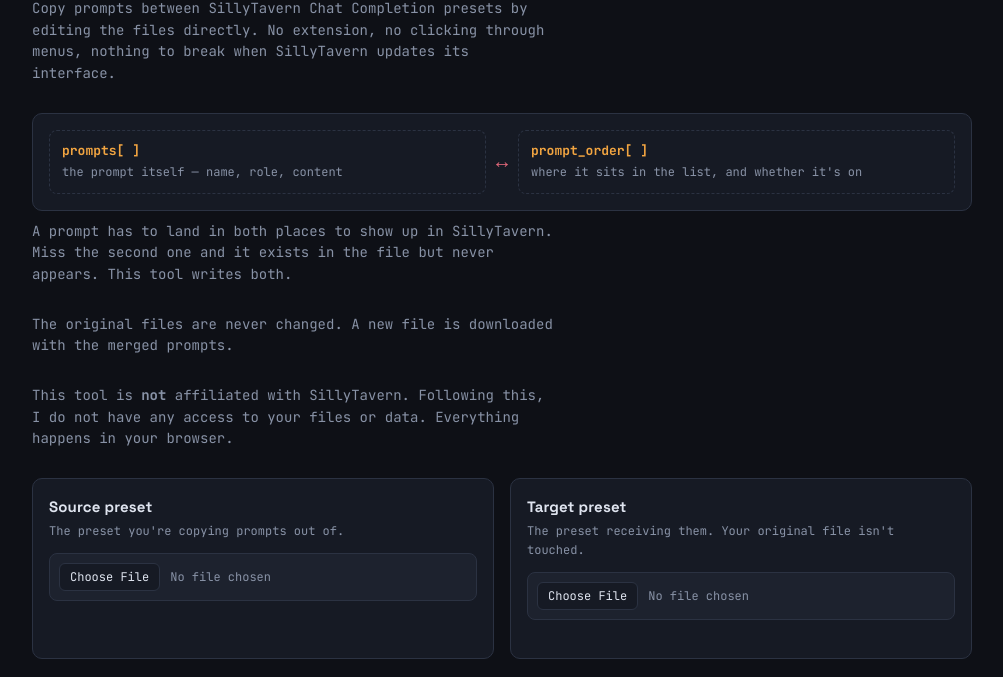
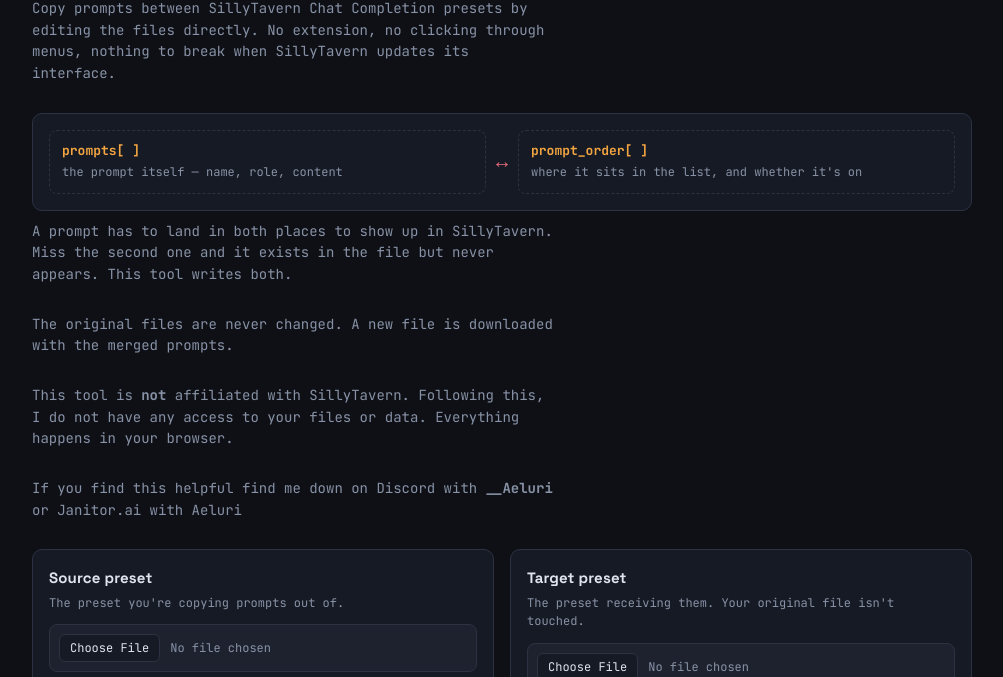
Before and after one commit to Aeluri-monke/PresetCopierWebsite, a plain HTML site: page index.html in a window 1280 px wide. Shown: the part 102-779 px from the top of the page, without its empty margins (138-1141 px from the left). Drawn offline with Linux system fonts and the light colour scheme.

Commit message:
Update index.html

```diff
--- a/index.html
+++ b/index.html
@@ -214,7 +214,8 @@
 <p class="sub" style="margin-top:-18px">A prompt has to land in both places to show up in SillyTavern. Miss the second one and it exists in the file but never appears. This tool writes both.</p>
 <P class="sub">The original files are never changed. A new file is downloaded with the merged prompts.</p>
   <p class="sub">This tool is <b>not</b> affiliated with SillyTavern. Following this, I do not have any access to your files or data. Everything happens in your browser.</p>
-<div class="grid">
+    <p class="sub"> If you find this helpful find me down on Discord with <b>__Aeluri</b> or Janitor.ai with Aeluri</p>
+  <div class="grid">
   <div class="card">
     <h2>Source preset</h2>
     <p>The preset you're copying prompts out of.</p>
```
